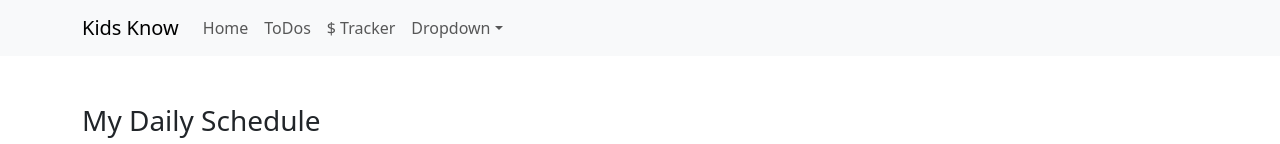
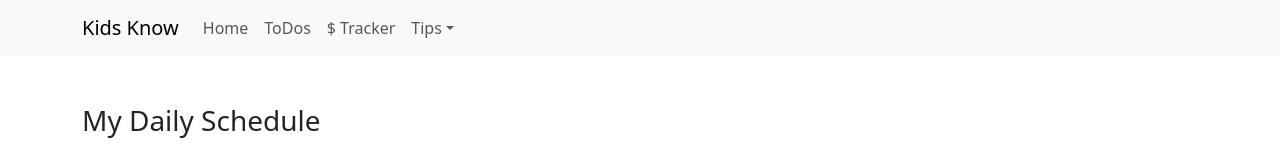
Before and after one commit to YuJi-2023/kids-know, a React (Create React App) app: page / in a window 1280 px wide. Shown: the top 144 px of the page. Built offline with nearby package versions, Linux system fonts and the light colour scheme.

Commit message:
update navbar

```diff
--- a/src/components/navBar.js
+++ b/src/components/navBar.js
@@ -14,10 +14,10 @@ function MyNavBar() {
             <Nav.Link href="#home">Home</Nav.Link>
             <Nav.Link href="#todos">ToDos</Nav.Link>
             <Nav.Link href="#expenseTracker">$ Tracker</Nav.Link>
-            <NavDropdown title="Dropdown" id="basic-nav-dropdown">
-              <NavDropdown.Item href="#action/3.1">Action</NavDropdown.Item>
+            <NavDropdown title="Tips" id="basic-nav-dropdown">
+              <NavDropdown.Item href="#action/3.1">Money Smart</NavDropdown.Item>
               <NavDropdown.Item href="#action/3.2">
-                Another action
+                Time Master
               </NavDropdown.Item>
             </NavDropdown>
           </Nav>
```
Also changed, not shown: src/components/expense-tracker/ExpenseList.js (+3 -5 lines).
